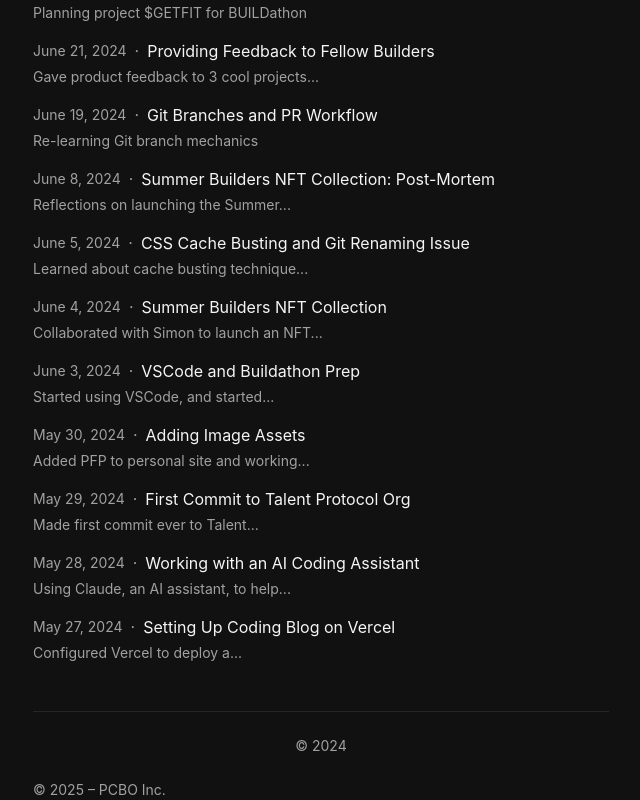
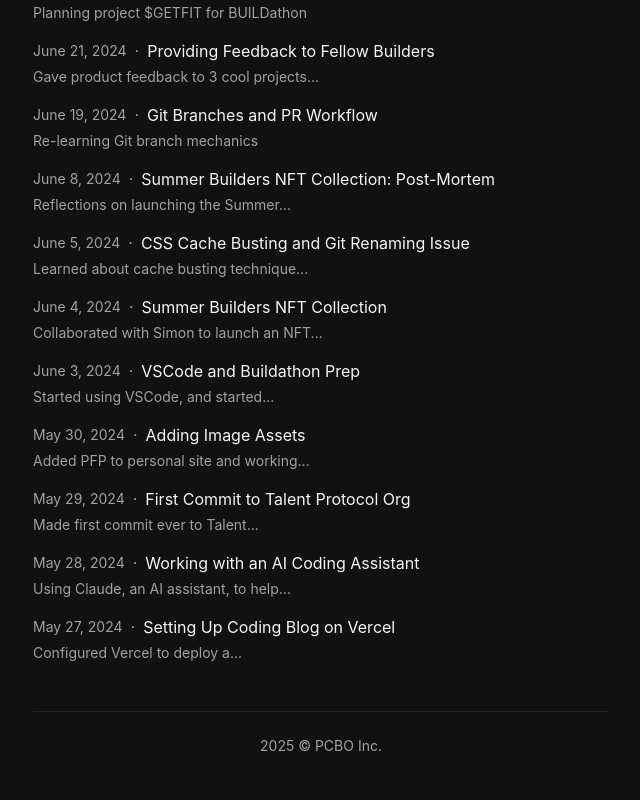
Before and after one commit to pcbo/pcbo-site, a Next.js app: page / in a window 1280 px wide. Shown: the part 541-1341 px from the top of the page, without its empty margins (319-959 px from the left). Built offline with nearby package versions, Linux system fonts and the light colour scheme; no server answers.

Commit message:
fix: update footer layout and copyright text

```diff
--- a/app/components/footer.tsx
+++ b/app/components/footer.tsx
@@ -5,7 +5,7 @@ export default function Footer() {
     <footer className="w-full py-6 text-center text-sm border-t border-neutral-800 mt-12">
       <div className="flex flex-col items-center space-y-2">
         <BuilderScore />
-        <div className="text-neutral-400">© {new Date().getFullYear()}</div>
+        <div className="text-neutral-400">2025 © PCBO Inc.</div>
       </div>
     </footer>
   );
--- a/app/layout.tsx
+++ b/app/layout.tsx
@@ -58,7 +58,6 @@ export default function RootLayout({
           <Analytics />
           <SpeedInsights />
         </main>
-        <footer className="text-sm text-neutral-400">© 2025 – PCBO Inc.</footer>
       </body>
     </html>
   );
```
